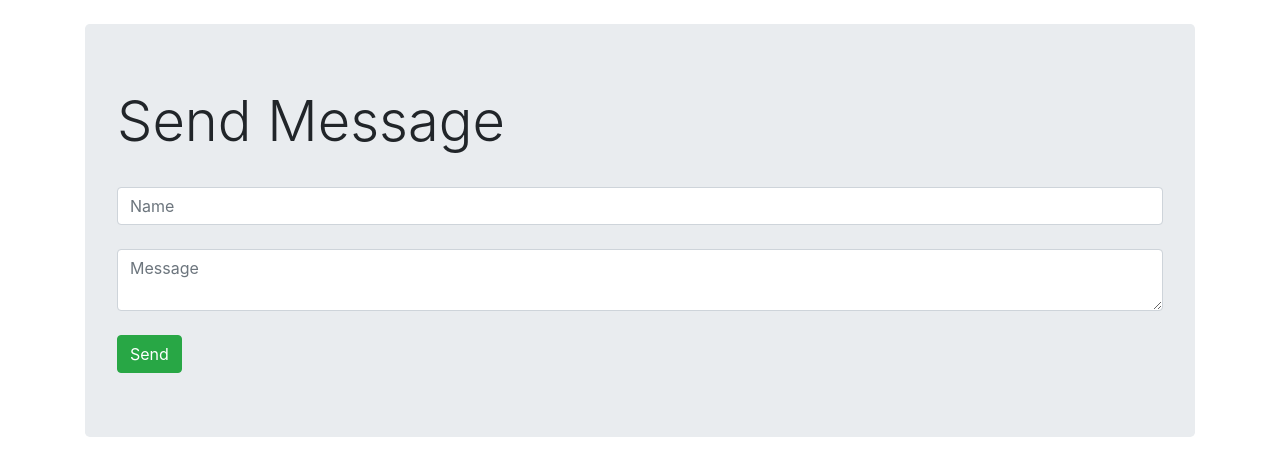
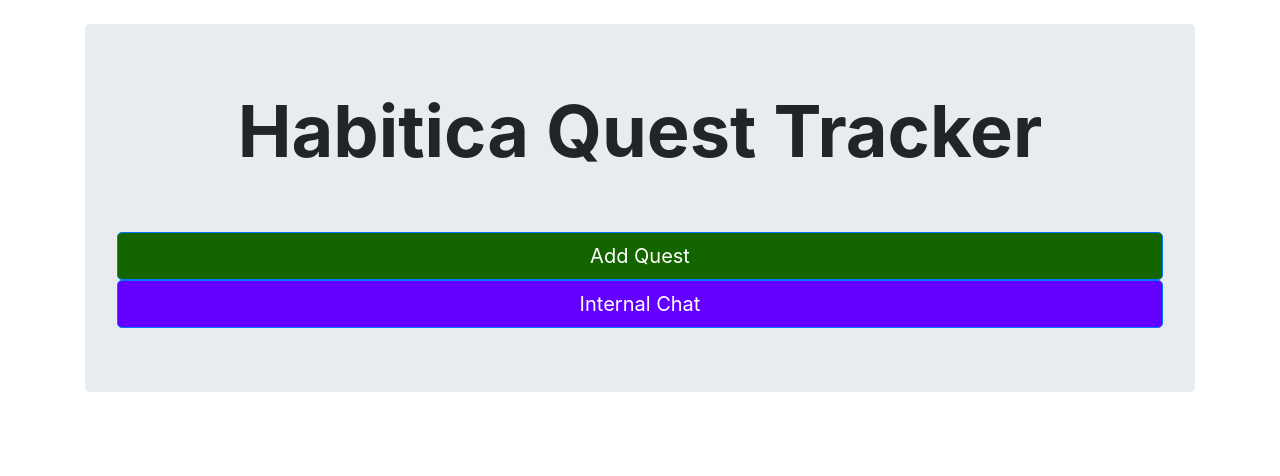
Before and after one commit to catalincodes/HabiticaQuestTracker, a website: page public/index.html in a window 1280 px wide. Drawn offline with nearby package versions, Linux system fonts and the light colour scheme; no server answers.

Commit message:
Replace old chat page with a landing page

```diff
--- a/public/index.html
+++ b/public/index.html
@@ -1,50 +1,23 @@
 <!doctype html>
+<html>
+  <head>
     <link rel="stylesheet" href="https://stackpath.bootstrapcdn.com/bootstrap/4.5.2/css/bootstrap.min.css" integrity="sha384-JcKb8q3iqJ61gNV9KGb8thSsNjpSL0n8PARn9HuZOnIxN0hoP+VmmDGMN5t9UJ0Z" crossorigin="anonymous">
     <script src="https://code.jquery.com/jquery-3.5.1.min.js" crossorigin="anonymous"></script>
     <script src="https://cdn.jsdelivr.net/npm/popper.js@1.16.1/dist/umd/popper.min.js" integrity="sha384-9/reFTGAW83EW2RDu2S0VKaIzap3H66lZH81PoYlFhbGU+6BZp6G7niu735Sk7lN" crossorigin="anonymous"></script>
     <script src="https://stackpath.bootstrapcdn.com/bootstrap/4.5.2/js/bootstrap.min.js" integrity="sha384-B4gt1jrGC7Jh4AgTPSdUtOBvfO8shuf57BaghqFfPlYxofvL8/KUEfYiJOMMV+rV" crossorigin="anonymous"></script>
     <script src="/socket.io/socket.io.js"></script>
-
+    <title>Habitica Quest Tracker</title>
+  </head>
+  <body>
     <div class="container">
       <br>
       <div class="jumbotron">
-        <h1 class="display-4"> Send Message </h1>
-        <br/>
-        <input id="name" class="form-control" placeholder="Name">
-        <br/>
-        <textarea id="message" class="form-control" placeholder="Message"></textarea>
-        <br/>
-        <button id="send" class="btn btn-success"> Send </button>
+        <div style="text-align: center; padding-bottom: 50px;">
+          <h1 class="display-3" style="font-weight:700 ;">Habitica Quest Tracker</h1>
         </div>
-    <div id="messages">
-
+        <a href="add.html"><button id="add" class="btn btn-primary btn-lg btn-block" style="background: rgb(20, 100, 0); color: #fff">Add Quest</button></a>
+        <a href="chat.html"><button id="chat" class="btn btn-primary btn-lg btn-block" style="background: rgb(100, 0, 255); color: #fff">Internal Chat</button></a>
       </div>
     </div>
-<script>
-    var socket = io()
-    var messagesUrl = window.location.protocol + "//" + window.location.host + "/messages";
-    console.log(messagesUrl);
-    $(() => {
-        $("#send").click(()=>{
-            var message = { name: $("#name").val(), message: $("#message").val()}
-            postMessage(message)
-        })
-        getMessages()
-    })
-
-    socket.on('message', addMessage)
-
-    function addMessage(message){
-        $("#messages").append(`<h4> ${message.name} </h4> <p> ${message.message} </p>`)
-    }
-
-    function getMessages() {
-        $.get(messagesUrl, (data) => {
-            data.forEach(addMessage);
-        })
-    }
-
-    function postMessage(message) {
-        $.post(messagesUrl, message)
-    }
-</script>
+  </body>
+</html>
```
Lines whose indentation alone changed are shown as unchanged.
